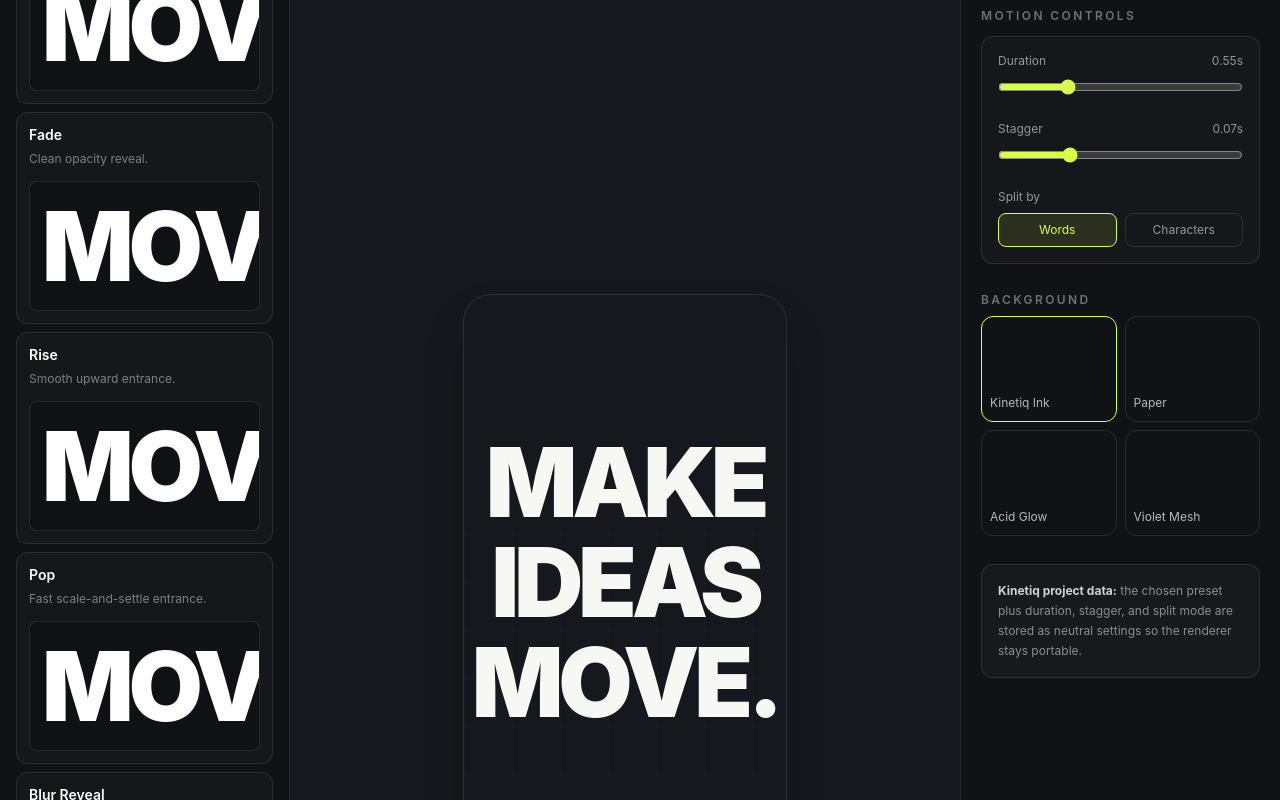
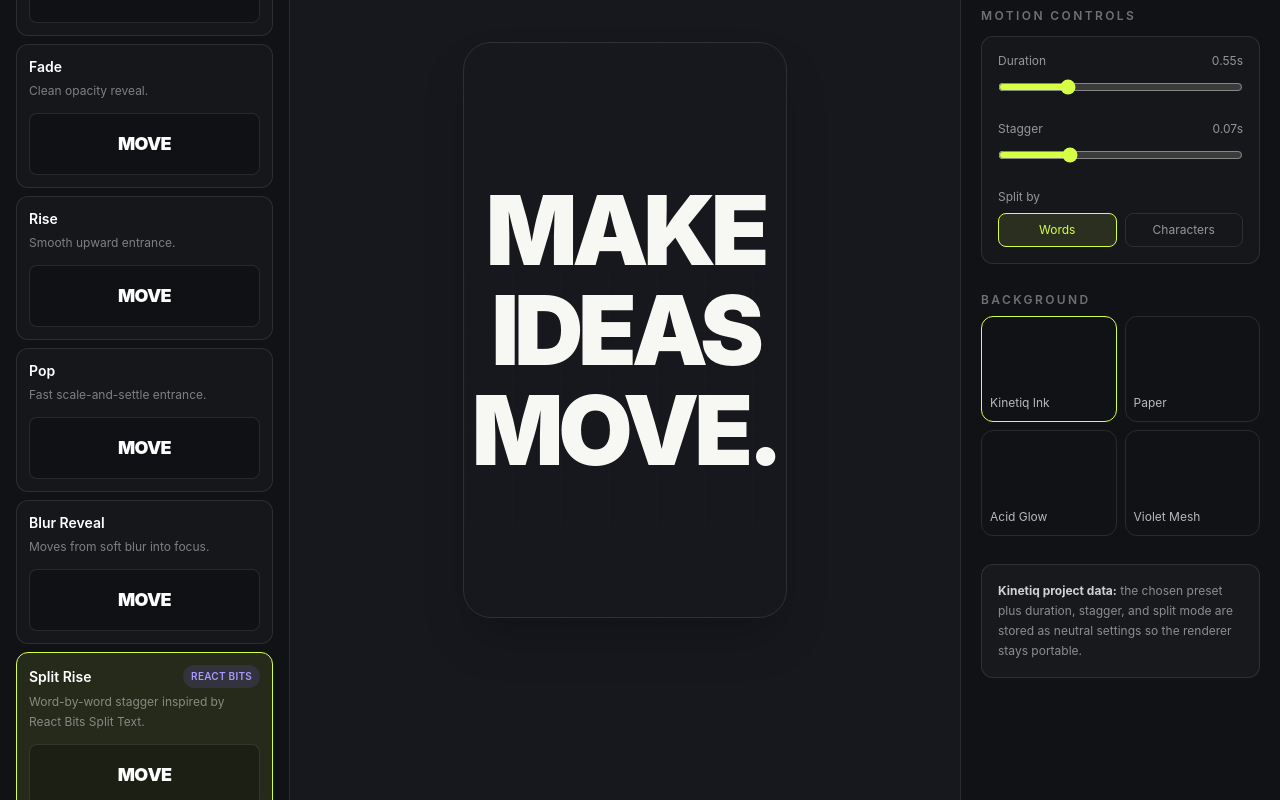
Before and after one commit to seavens3nt/kinetiq, a Next.js app: page / in a window 1280 px wide. Shown: the part 240-1040 px from the top of the page. Built offline with nearby package versions, Linux system fonts and the light colour scheme.

Commit message:
fix: support compact preset card previews

```diff
--- a/src/components/editor/animated-text.tsx
+++ b/src/components/editor/animated-text.tsx
@@ -16,13 +16,17 @@ export function AnimatedText({
   presetId,
   motionSettings,
   replayKey,
+  compact = false,
 }: {
   text: string;
   presetId: MotionPresetId;
   motionSettings: MotionSettings;
   replayKey: number;
+  compact?: boolean;
 }) {
-  const commonClass = "text-center text-5xl font-black tracking-[-0.055em] sm:text-7xl lg:text-8xl";
+  const commonClass = compact
+    ? "text-center text-lg font-black tracking-[-0.04em]"
+    : "text-center text-5xl font-black tracking-[-0.055em] sm:text-7xl lg:text-8xl";
 
   if (presetId === "split-rise") {
     const tokens = getTokens(text, motionSettings.splitBy);
@@ -46,7 +50,7 @@ export function AnimatedText({
           <motion.span
             key={`${token}-${index}`}
             variants={{
-              hidden: { opacity: 0, y: 42, filter: "blur(8px)" },
+              hidden: { opacity: 0, y: compact ? 16 : 42, filter: compact ? "blur(4px)" : "blur(8px)" },
               visible: {
                 opacity: 1,
                 y: 0,
@@ -69,10 +73,10 @@ export function AnimatedText({
   const variants = {
     none: { initial: {}, animate: {} },
     fade: { initial: { opacity: 0 }, animate: { opacity: 1 } },
-    rise: { initial: { opacity: 0, y: 50 }, animate: { opacity: 1, y: 0 } },
+    rise: { initial: { opacity: 0, y: compact ? 18 : 50 }, animate: { opacity: 1, y: 0 } },
     pop: { initial: { opacity: 0, scale: 0.78 }, animate: { opacity: 1, scale: 1 } },
     "blur-reveal": {
-      initial: { opacity: 0, filter: "blur(18px)", scale: 1.04 },
+      initial: { opacity: 0, filter: compact ? "blur(8px)" : "blur(18px)", scale: 1.04 },
       animate: { opacity: 1, filter: "blur(0px)", scale: 1 },
     },
   }[presetId];
```
